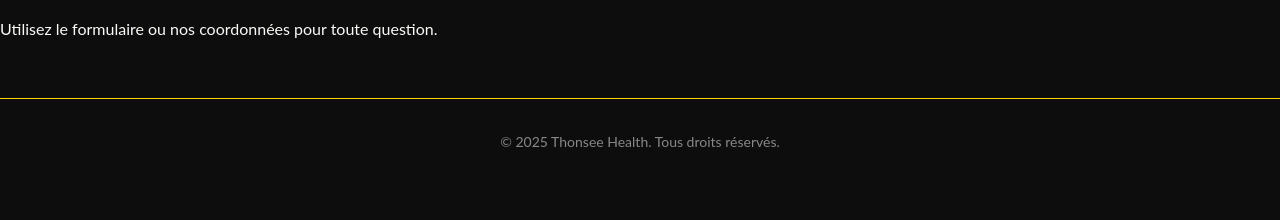
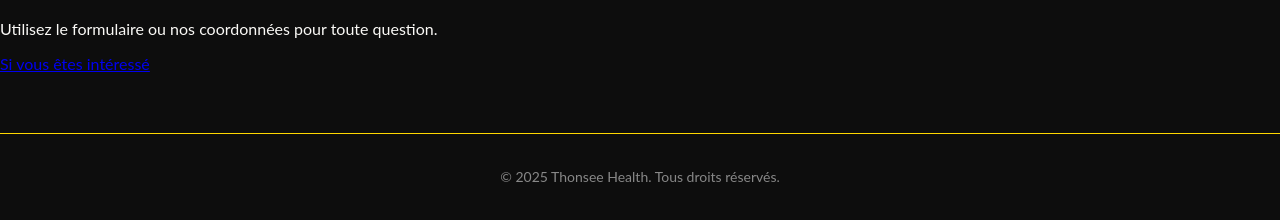
Before and after one commit to raphael-tsr/thonseehealth, a plain HTML site: page contact.html in a window 1280 px wide. Shown: the part 124-344 px from the top of the page. Drawn offline with Linux system fonts and the light colour scheme.

Commit message:
Add files via upload

```diff
--- a/contact.html
+++ b/contact.html
@@ -27,6 +27,7 @@
   <main>
     <h1 class="titre">Contactez-nous</h1>
     <p>Utilisez le formulaire ou nos coordonnées pour toute question.</p>
+    <a href="https://www.godaddy.com/fr/domainsearch/find?domainToCheck=thonseehealth.com">Si vous êtes intéressé</a>
   </main>
   <footer>
     <p>&copy; 2025 Thonsee Health. Tous droits réservés.</p>
```
